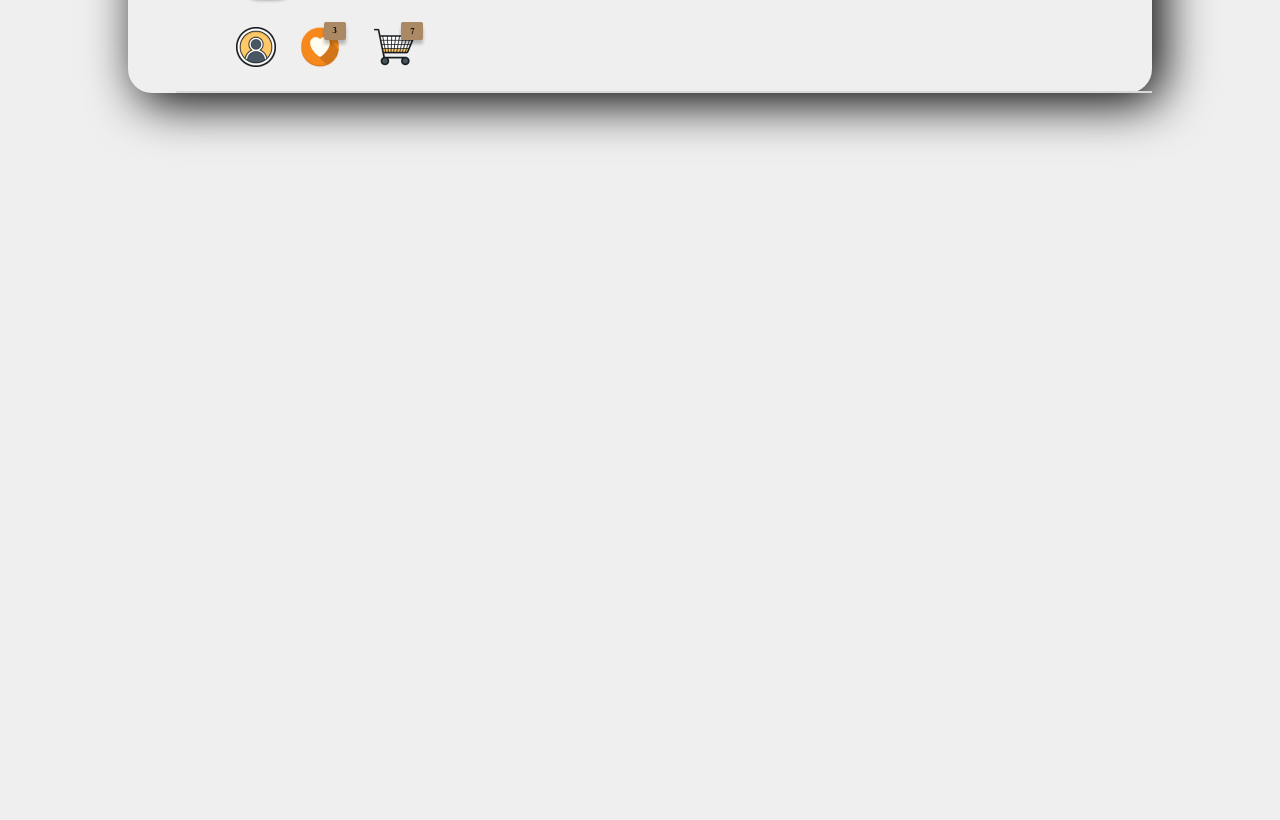
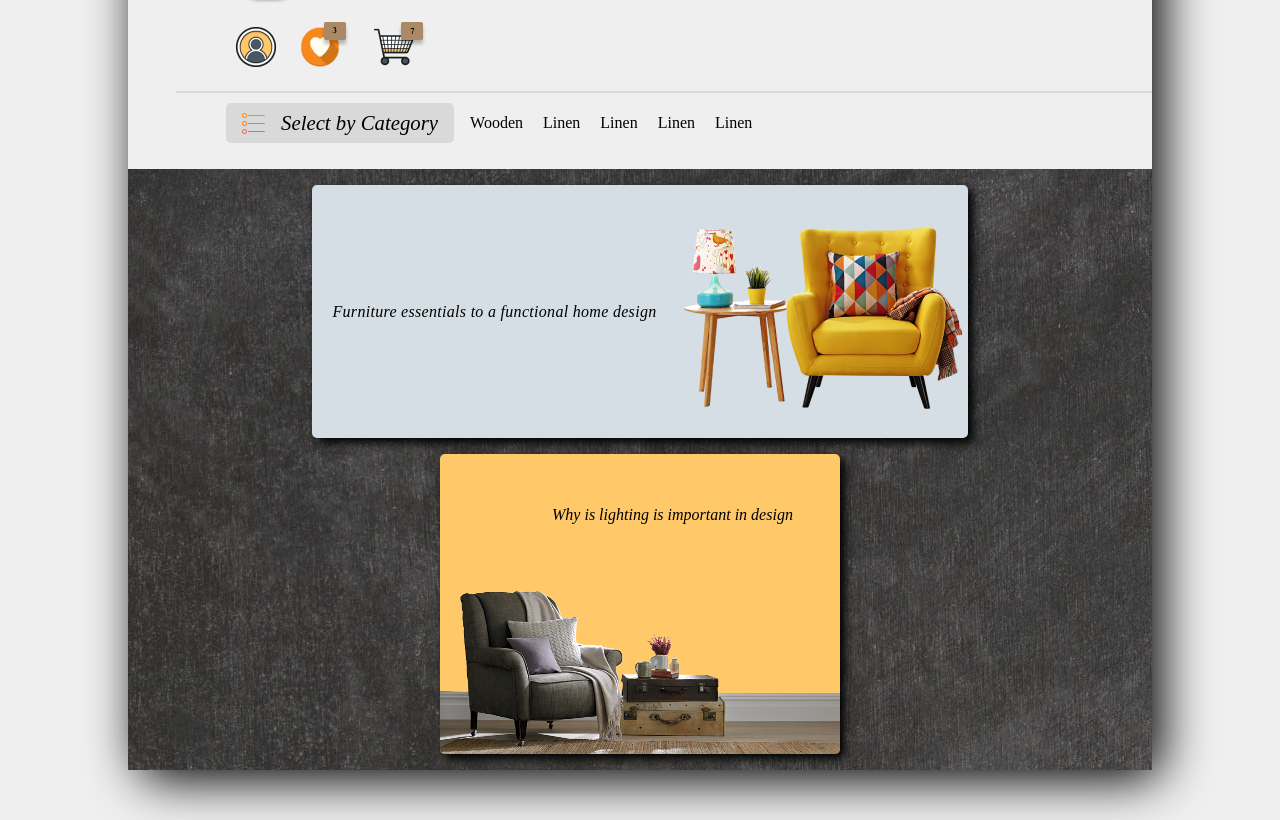
Before and after one commit to Kadir-Zeren/HC09-FlexBox_Project, a plain HTML site: page index.html in a window 1280 px wide. Shown: the part 130-950 px from the top of the page. Before the commit the page ends 800 px from the top, so only its background shows below. Drawn offline with Linux system fonts and the light colour scheme; a web font is replaced by a local one.

Commit message:
navbar header

```diff
--- a/index.html
+++ b/index.html
@@ -47,7 +47,50 @@
             </div>
         </div>
 
+       <!-- ------------------------------- -->
+        <!--             NAVBAR              -->
+        <!-- ------------------------------- -->
 
+        <div class="navbar">
+            <div class="button">
+                <img src="./images/unordered-list.png" alt="">
+                <p>Select by Category</p>
+            </div>
+
+            <ul class="nav">
+                <li>Wooden</li>
+                <li>Linen</li>
+                <li>Linen</li>
+                <li>Linen</li>
+                <li>Linen</li>
+            </ul>
+        </div>
+
+
+        <!-- ------------------------------- -->
+        <!--             HEADER              -->
+        <!-- ------------------------------- -->
+
+
+        <header>
+            <div class="essential">
+                <div class="essential-text">
+                    <p>Furniture essentials to a functional home design</p>
+                </div>
+
+                <div class="sofa">
+                    <img src="./images/sofa.png" alt="">
+                </div>
+
+            </div>
+
+            <div class="lighting">
+                <p class="light">
+                    Why is lighting is important in design
+                </p>
+                <img src="./images/armchair.png" alt="">
+            </div>
+        </header>
 
 
 
--- a/style.css
+++ b/style.css
@@ -96,3 +96,94 @@ body {
 .icons img {
   padding: 10px;
 }
+
+/* ---------------------------------- */
+/*               NAVBAR               */
+/* ---------------------------------- */
+
+.navbar {
+  /* border: 2px solid red; */
+  display: flex;
+  align-items: center;
+  padding: 10px 50px;
+  margin-left: 3rem;
+}
+
+.button {
+  /* border: 2px solid blue; */
+  display: flex;
+  align-items: center;
+  padding: 1rem;
+  height: 40px;
+  font-size: 1.3rem;
+  background-color: #d9d9d9;
+  border-radius: 5px;
+  font-style: italic;
+  gap: 1rem;
+}
+
+.nav {
+  /* border: 2px solid orange; */
+}
+
+li {
+  display: inline-block;
+  margin-left: 1rem;
+}
+
+/* ---------------------------------- */
+/*               HEADER               */
+/* ---------------------------------- */
+
+header {
+  display: flex;
+  align-items: center;
+  justify-content: space-around;
+  flex-wrap: wrap;
+  background-image: url(./images/stock.jpg);
+  padding: 1rem 5rem;
+  margin-top: 1rem;
+  gap: 1rem;
+}
+
+.essential {
+  background-color: #d5dee5;
+  display: flex;
+  align-items: center;
+  border-radius: 5px;
+  box-shadow: 5px 5px 10px black;
+}
+
+.essential-text {
+  /* border: 2px solid red; */
+  padding: 20px;
+  font-style: italic;
+  letter-spacing: 0.3px;
+}
+
+.lighting {
+  background-color: #ffc868;
+  width: 400px;
+  height: 300px;
+  overflow: hidden;
+  position: relative;
+  border-radius: 5px;
+  box-shadow: 5px 5px 10px black;
+}
+
+.lighting img {
+  width: 100%;
+  height: 300px;
+  position: absolute;
+  bottom: 0;
+}
+
+.light {
+  /* border: 2px solid red; */
+  width: 80%;
+  float: right;
+
+  margin-top: 20px;
+  font-style: italic;
+  padding: 2rem;
+}
```
